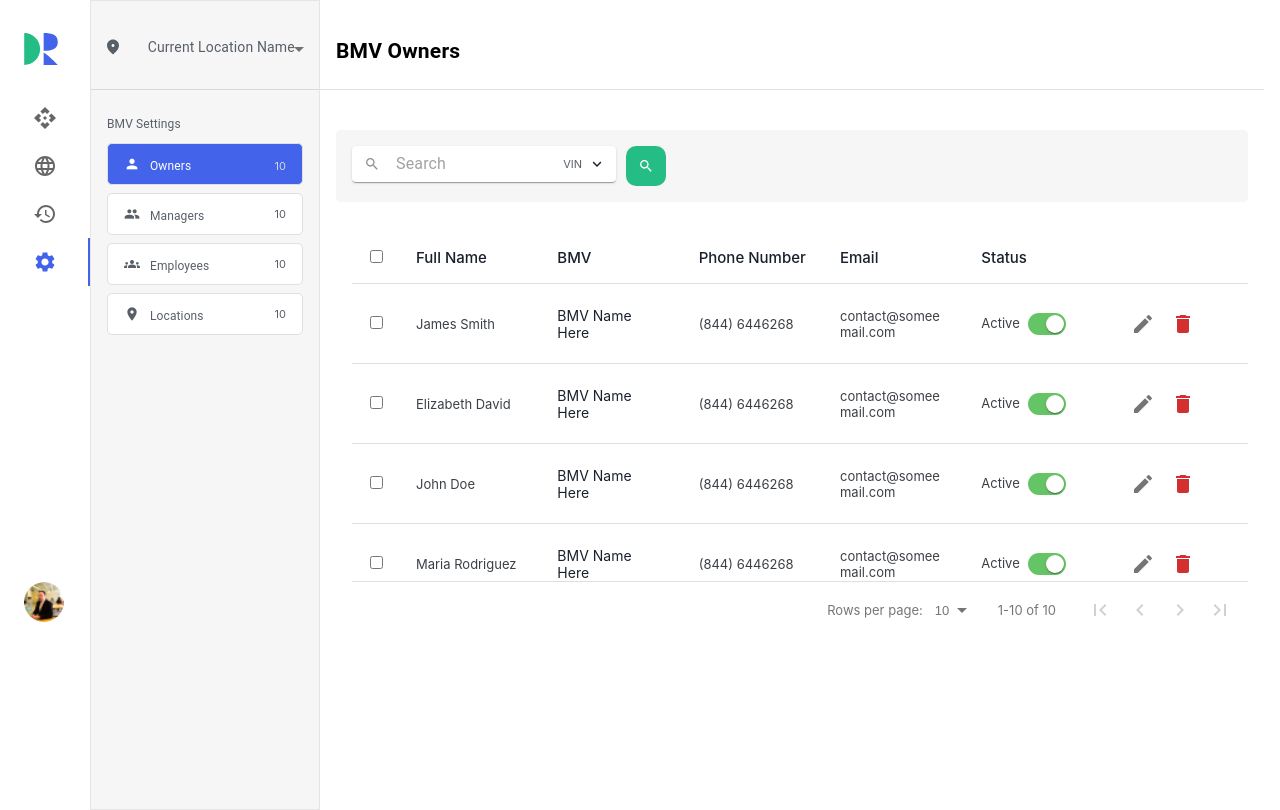
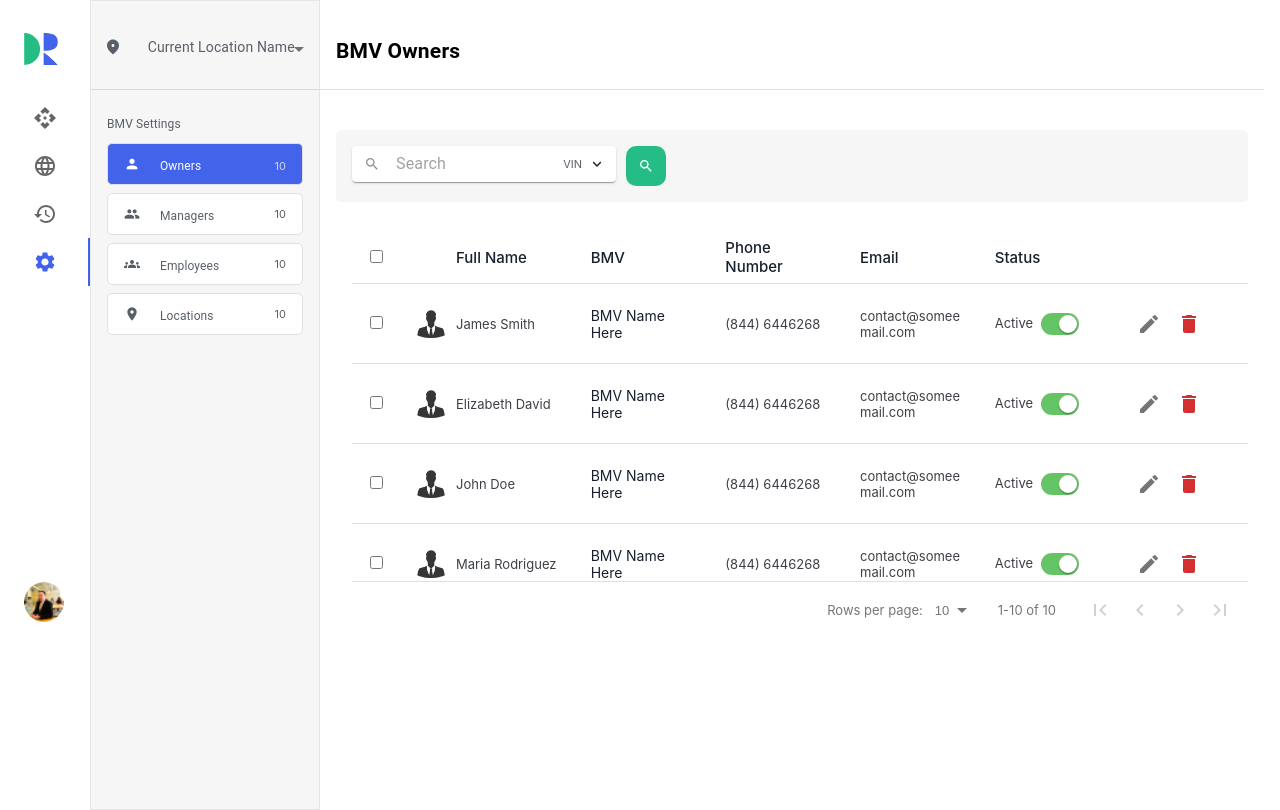
Before and after one commit to sadiq5566/dr-portal-mui-pagination, a React (Create React App) app: page /bmv/Owners in a window 1280 px wide. Built offline with nearby package versions, Linux system fonts and the light colour scheme.

Commit message:
images added

```diff
--- a/src/Components/BMV/BmvCard.tsx
+++ b/src/Components/BMV/BmvCard.tsx
@@ -65,7 +65,7 @@ const useStyles: any = makeStyles({
   },
   bmvTitle: {
     marginBottom: '-4px',
-    marginLeft: '10px',
+    marginLeft: '20px',
   }
 });
 const BmvCard: React.FC<props> = ({ bmvdata, bmvStatus }: props) => {
--- a/src/Components/BMV/BmvTable.tsx
+++ b/src/Components/BMV/BmvTable.tsx
@@ -1,11 +1,12 @@
 import React, { useState, useEffect } from "react";
 import DataTable, { TableColumn } from "react-data-table-component";
 import { makeStyles } from "@mui/styles";
-import { Typography, Box, Grid } from "@mui/material";
+import { Typography, Box, Grid, Avatar } from "@mui/material";
 import DataStatus from "./DataStatus";
 import { useLocation, Link } from "react-router-dom";
 import object from "../data/BmvTableData";
 import Button from "../Button/index";
+import AvatarImage from '../../Assets/images/avatar.png';
 import StatusSvg from "../../Assets/svgs/StatusSvg/StatusSvg";
 import {
   BmvOwner,
@@ -93,6 +94,17 @@ const BmvTable = () => {
   // const columns: TableColumn<BmvOwner | BmvEmployee | BmvManager | BmvLocation>[] = [
   const columns: TableColumn<BmvOwner>[] = [
     {
+      name: "",
+      selector: (dataTable) => dataTable.name,
+      cell: (dataTable) => <Avatar
+        alt="Remy Sharp"
+        variant="square"
+        src={AvatarImage}
+        sx={{ width: 30, height: 28 }}
+      />,
+      width: "40px"
+    },
+    {
       name: <Typography variant="typo1">Full Name</Typography>,
       selector: (dataTable) => dataTable.name,
       cell: (dataTable) => <Typography variant="typo2">{dataTable.name}</Typography>
@@ -142,7 +154,7 @@ const BmvTable = () => {
   };
 
   const classes = useStyles();
-
+console.log("object", object);
   return (
     <Grid item xs={12} className={classes.dataListing}>
       <DataTable
```
Also changed, not shown: src/Assets/images/avatar.png (added).
